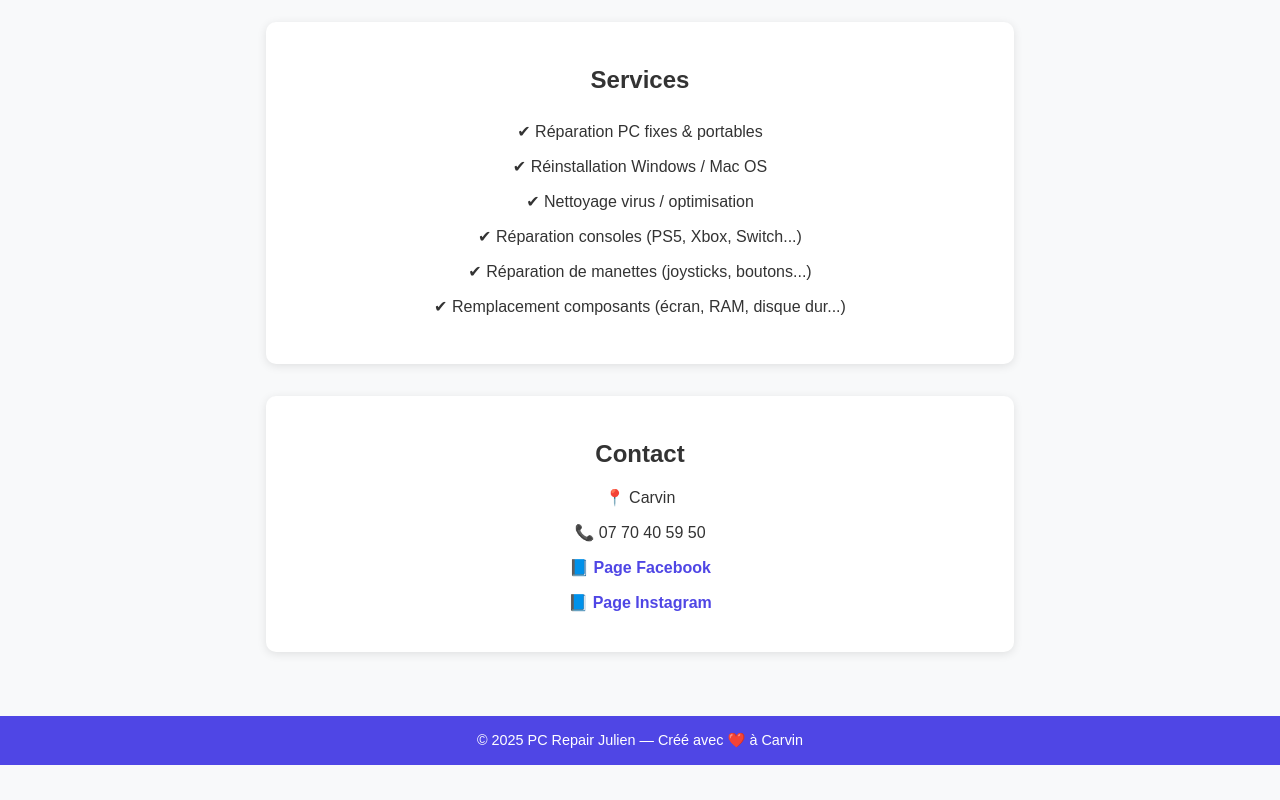
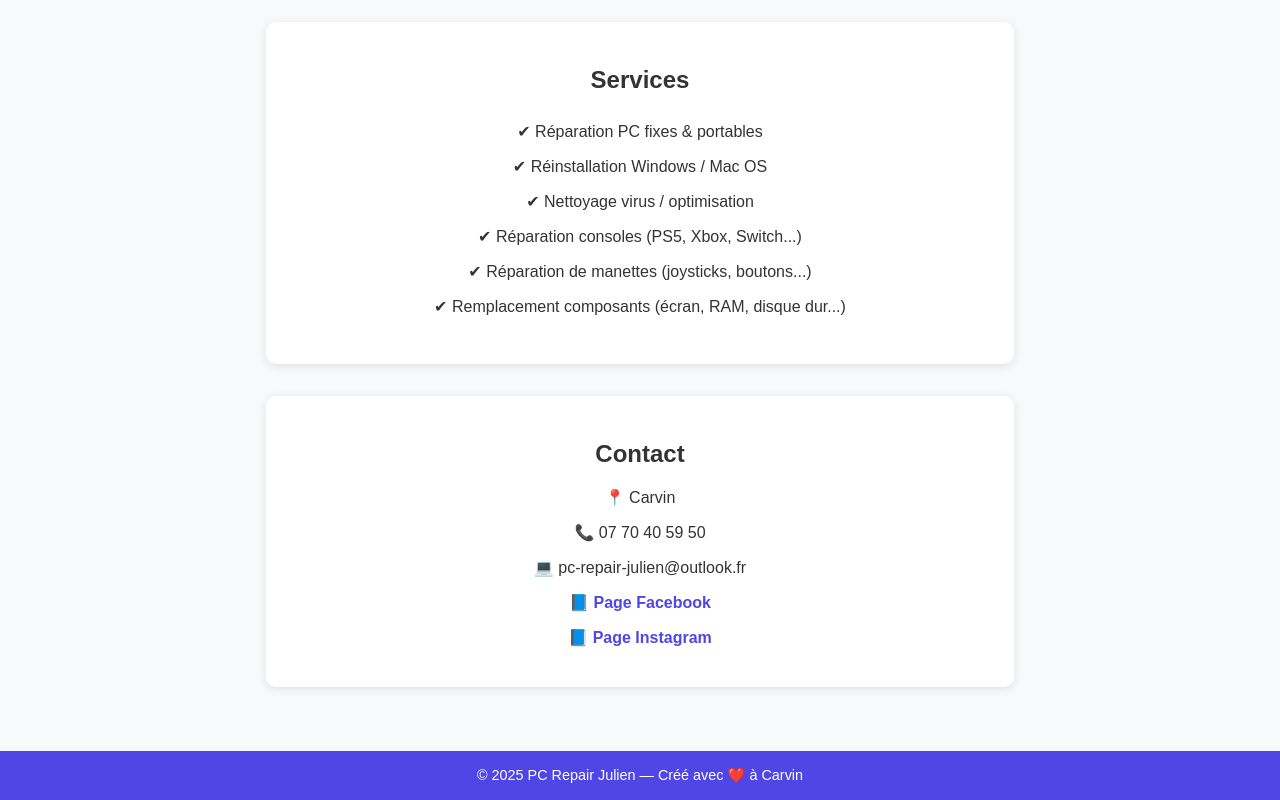
Before and after one commit to JaguarPilote761/pcrepair-julien, a plain HTML site: page index.html in a window 1280 px wide. Shown: the part 460-1260 px from the top of the page. Before the commit the page ends 1225 px from the top, so only its background shows below. Drawn offline with Linux system fonts and the light colour scheme.

Commit message:
Add files via upload

```diff
--- a/index.html
+++ b/index.html
@@ -40,6 +40,7 @@
       <h2>Contact</h2>
       <p>📍 Carvin</p>
       <p>📞 07 70 40 59 50</p>
+      <p>💻 pc-repair-julien@outlook.fr</p>
       <p>📘 <a href="https://www.facebook.com/profile.php?id=100089284541223" target="_blank">Page Facebook</a></p>
       <p>📘 <a href="https://www.instagram.com/pcrepairjulien/" target="_blank">Page Instagram</a></p>
     </section>
```
